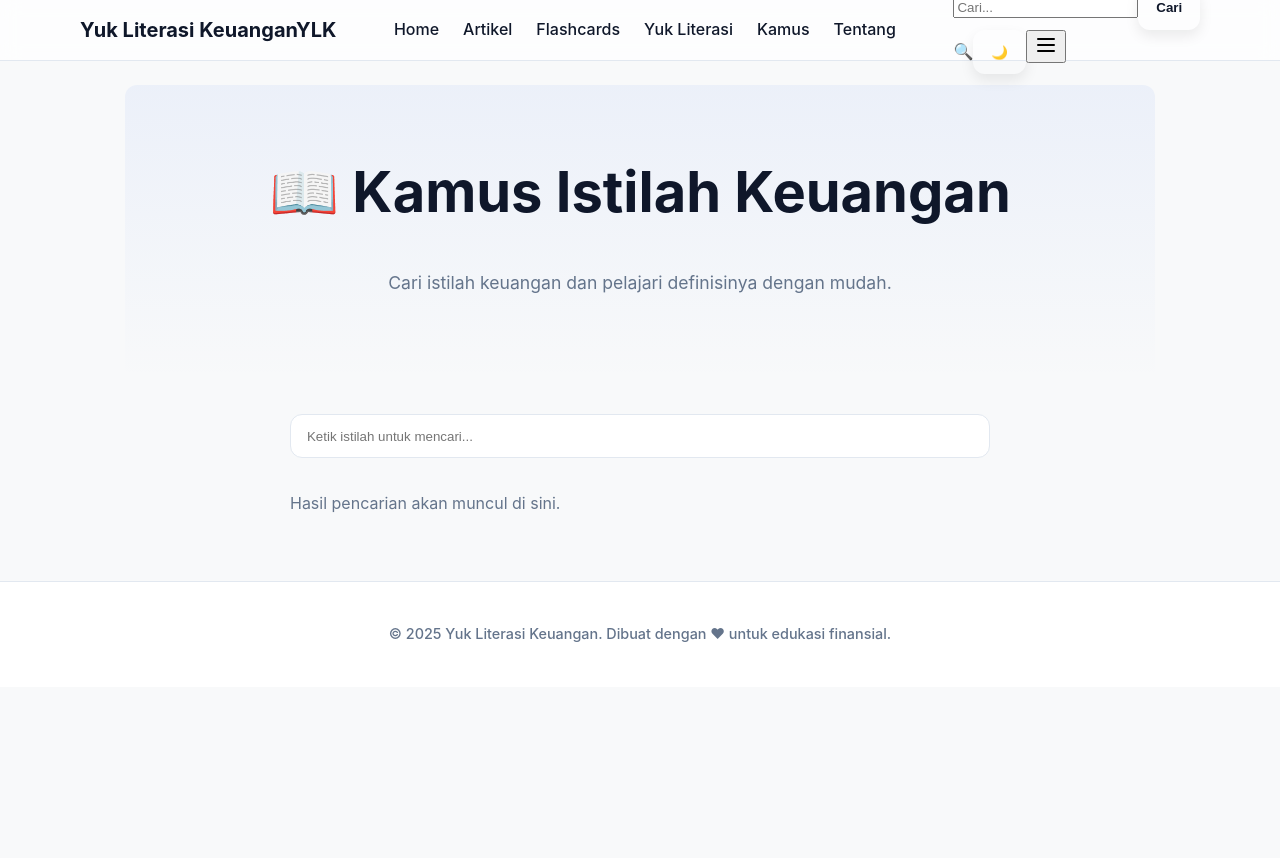
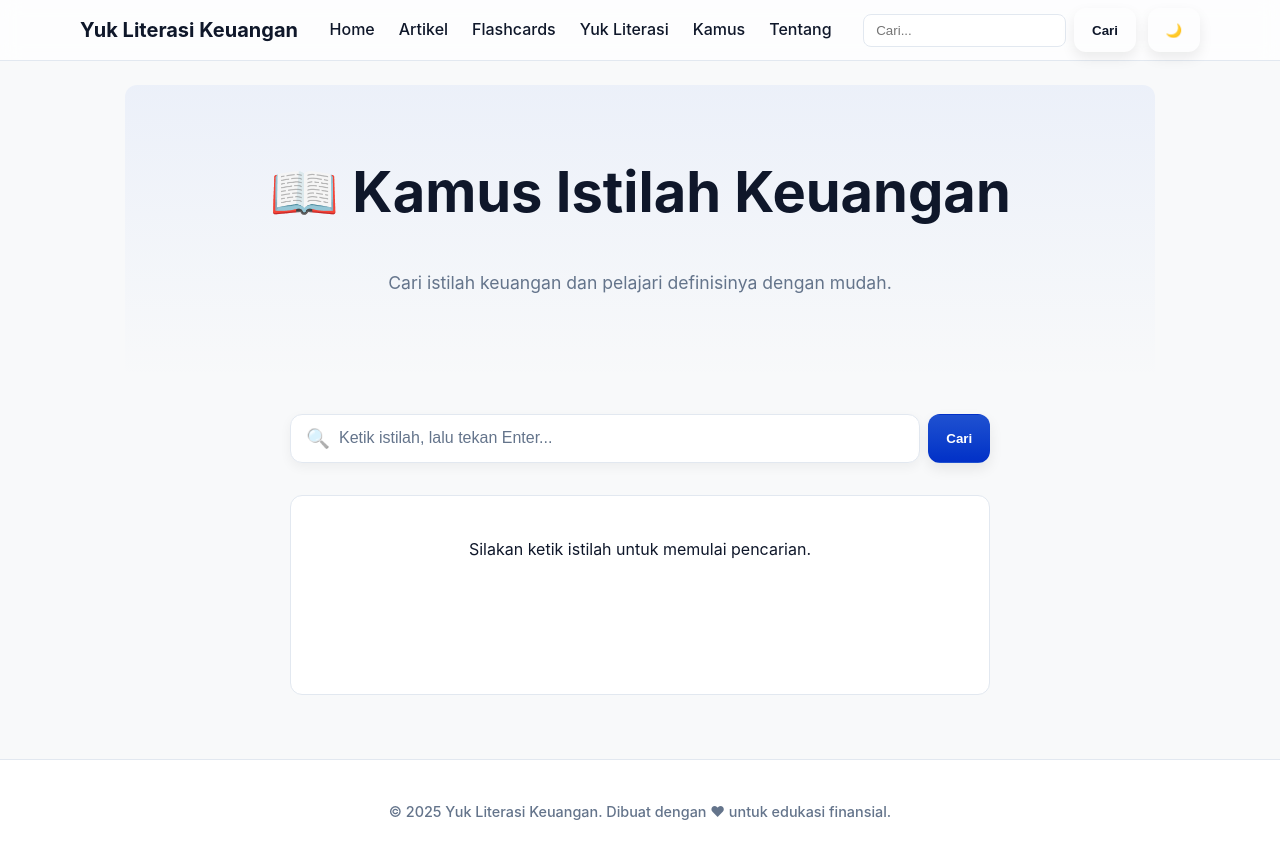
Before and after one commit to ahmdkenz/project-website-article, a Next.js app: page /dictionary in a window 1280 px wide. Shown: the top 858 px of the page. Before the commit the page ends 800 px from the top, so only its background shows below. Built offline with nearby package versions, Linux system fonts and the light colour scheme.

Commit message:
update dictionary style logic

```diff
--- a/components/DictionaryList.js
+++ b/components/DictionaryList.js
@@ -1,72 +1,80 @@
 "use client";
 
-import { useState, useMemo } from "react";
-import { useMode } from "@/context/ModeContext";
+import { useState, useMemo } from 'react';
 
-const norm = (s) => (s || "").toLowerCase().trim();
+// Fungsi bantuan untuk normalisasi teks
+const norm = (s) => (s || "").toString().toLowerCase().trim();
 
-export default function DictionaryList({ allTerms = [] }) {
-  const [q, setQ] = useState("");
-  const { mode } = useMode(); // ✅ ambil mode (friendly/moderate)
+export default function DictionaryList({ allTerms }) {
+  // [DIUBAH] State untuk input yang sedang diketik
+  const [inputValue, setInputValue] = useState('');
 
-  const results = useMemo(() => {
-    const nQ = norm(q);
-    if (!nQ) return [];
-    return allTerms.filter((t) => {
-      const hay = `${t.term} ${t.definitionFriendly || ""} ${t.definitionModerate || ""}`;
-      return hay.toLowerCase().includes(nQ);
+  // [BARU] State untuk query yang sudah disubmit (setelah tekan Enter/klik)
+  const [submittedQuery, setSubmittedQuery] = useState('');
+
+  // [DIUBAH] Logika filter sekarang bergantung pada `submittedQuery`
+  const filteredTerms = useMemo(() => {
+    const normalizedQuery = norm(submittedQuery);
+    if (!normalizedQuery) {
+      return []; // Jika belum ada yang dicari, jangan tampilkan apa-apa
+    }
+
+    return allTerms.filter(term => {
+      const termText = norm(term.term);
+      const definitionText = norm(term.definitionFriendly || term.definitionModerate);
+      return termText.includes(normalizedQuery) || definitionText.includes(normalizedQuery);
     });
-  }, [q, allTerms]);
+  }, [allTerms, submittedQuery]);
+
+  // [BARU] Fungsi untuk menangani submit pencarian
+  const handleSearch = (e) => {
+    e.preventDefault(); // Mencegah halaman reload
+    setSubmittedQuery(inputValue); // Set query yang akan dicari
+  };
 
   return (
-    <section>
-      {/* Kolom Search */}
+    <>
+      {/* [DIUBAH] Input sekarang dibungkus dengan <form> */}
+      <section className="search-area">
+        <form className="search-wrapper" onSubmit={handleSearch} style={{ display: 'flex', gap: '0.5rem' }}>
           <input
-        type="search"
-        id="searchInput"
-        placeholder="Ketik istilah untuk mencari..."
-        value={q}
-        onChange={(e) => setQ(e.target.value)}
-        style={{
-          width: "100%",
-          padding: "0.85rem 1rem",
-          borderRadius: "12px",
-          border: "1px solid var(--border-color)",
-          background: "var(--surface-color)",
-          color: "var(--text-color)",
-          outline: "none",
-          marginBottom: "1rem",
-        }}
+            type="text"
+            value={inputValue}
+            onChange={(e) => setInputValue(e.target.value)}
+            placeholder="Ketik istilah, lalu tekan Enter..."
+            aria-label="Cari Istilah"
+            style={{ flexGrow: 1 }} // Agar input mengisi ruang
           />
+          <button type="submit" className="btn btn-primary">
+            Cari
+          </button>
+        </form>
+      </section>
 
-      {/* Hasil Pencarian */}
-      <div id="searchResult" className="search-result">
-        {q && results.length === 0 ? (
-          <p className="muted">Tidak ada hasil untuk &quot;{q}&quot;</p>
-        ) : !q ? (
-          <p className="muted">Hasil pencarian akan muncul di sini.</p>
-        ) : (
-          results.map((item) => (
-            <div
-              key={item.term}
-              className="search-item"
-              style={{
-                borderBottom: "1px solid var(--border-color)",
-                padding: "0.75rem 0",
-                cursor: "pointer",
-              }}
-              onClick={() => alert(`Kamu klik: ${item.term}`)} // ✅ bisa diganti dengan navigasi detail
-            >
-              <h4 style={{ marginBottom: ".35rem" }}>{item.term}</h4>
-              <p className="muted" style={{ lineHeight: 1.6 }}>
-                {mode === "moderate"
-                  ? item.definitionModerate
-                  : item.definitionFriendly}
-              </p>
-            </div>
+      {/* [DIUBAH] Tampilan hasil disesuaikan dengan logika baru */}
+      <section className="dictionary-results" style={{ marginTop: '2rem' }}>
+        <div className="terms-container">
+          {/* Kondisi saat halaman baru dibuka */}
+          {!submittedQuery && (
+            <p style={{ textAlign: 'center' }}>Silakan ketik istilah untuk memulai pencarian.</p>
+          )}
+
+          {/* Kondisi saat sudah mencari tapi tidak ada hasil */}
+          {submittedQuery && filteredTerms.length === 0 && (
+            <p style={{ textAlign: 'center' }}>Istilah "{submittedQuery}" tidak ditemukan.</p>
+          )}
+
+          {/* Kondisi saat hasil ditemukan */}
+          {filteredTerms.length > 0 && (
+            filteredTerms.map((term, index) => (
+              <article key={term.id || index} className="term-card">
+                <h3>{term.term}</h3>
+                <p className="muted">{term.definitionFriendly || term.definitionModerate}</p>
+              </article>
             ))
           )}
         </div>
       </section>
+    </>
   );
 }
--- a/styles/globals.css
+++ b/styles/globals.css
@@ -128,6 +128,106 @@ html.dark .navbar {
   transform: scaleX(1);
   transform-origin: bottom left;
 }
+/* Tambahkan ini di file globals.css Anda */
+
+/* === PENYESUAIAN HEADER RESPONSIF === */
+
+/* Default (Mobile-First) */
+.navbar .logo-desktop,
+.navbar nav,
+.navbar .search-form-desktop {
+  display: none; /* Sembunyikan navigasi, logo panjang, dan form desktop di mobile */
+}
+
+.navbar .logo-mobile,
+.navbar .search-icon-mobile,
+.navbar .menu-toggle {
+  display: block; /* Tampilkan logo pendek, ikon search, dan tombol hamburger di mobile */
+}
+
+.header-actions {
+  display: flex;
+  align-items: center;
+  gap: 0.75rem;
+}
+
+.menu-toggle {
+  background: none;
+  border: none;
+  cursor: pointer;
+  padding: 0.25rem;
+  color: var(--text-color);
+  z-index: 1001; /* Pastikan di atas menu */
+}
+
+.search-icon-mobile {
+  color: var(--text-color);
+  font-size: 1.5rem;
+  text-decoration: none;
+}
+
+/* Tampilan Menu Mobile Saat Terbuka */
+.navbar nav.nav-open {
+  display: flex;
+  flex-direction: column;
+  position: absolute;
+  top: 60px; /* Sesuaikan dengan tinggi header Anda */
+  left: 0;
+  width: 100%;
+  background-color: var(--surface-color);
+  padding: 1rem;
+  border-bottom: 1px solid var(--border-color);
+  box-shadow: 0 4px 12px rgba(0,0,0,0.1);
+  gap: 1rem;
+}
+
+.navbar nav.nav-open a {
+  padding: 0.5rem;
+  border-radius: 6px;
+}
+.navbar nav.nav-open a:hover {
+  background-color: var(--bg-color);
+}
+
+
+/* Tampilan untuk Desktop (Layar 992px atau lebih lebar) */
+@media (min-width: 992px) {
+  .navbar .logo-desktop,
+  .navbar nav,
+  .navbar .search-form-desktop {
+    display: flex; /* Tampilkan kembali semua elemen desktop */
+    align-items: center;
+  }
+
+  .navbar .logo-mobile,
+  .navbar .search-icon-mobile,
+  .navbar .menu-toggle {
+    display: none; /* Sembunyikan semua elemen khusus mobile */
+  }
+
+  /* Mengembalikan gaya navigasi ke mode normal */
+  .navbar nav {
+    position: static;
+    flex-direction: row;
+    background: none;
+    padding: 0;
+    border: none;
+    box-shadow: none;
+    gap: 1.5rem; /* Jarak antar link di desktop */
+  }
+
+  .search-form-desktop {
+    gap: 0.5rem;
+  }
+
+  .search-form-desktop input {
+    padding: .5rem .75rem;
+    border: 1px solid var(--border-color);
+    border-radius: 8px;
+    background-color: var(--surface-color);
+    color: var(--text-color);
+  }
+}
 #darkModeToggle {
   background: none;
   border: none;
@@ -145,6 +245,21 @@ html.dark .navbar {
 #darkModeToggle:focus-visible {
   outline: 3px solid var(--ring-color);
   outline-offset: 2px;
+}
+
+/* === [BARU] PENYESUAIAN LOGO & SEARCH RESPONSIVE === */
+
+/* LOGO RESPONSIVE (Metode Ganti Ikon) */
+.logo-mobile {
+  display: none; /* Sembunyikan logo mobile di desktop */
+}
+
+/* SEARCH BAR RESPONSIVE */
+.search-bar-global {
+  display: flex; /* Tampilkan search bar penuh di desktop */
+}
+.search-toggle-mobile {
+  display: none; /* Sembunyikan ikon search di desktop */
 }
 
 /* === FOOTER === */
@@ -429,10 +544,31 @@ html.dark .homepage-articles .articles-list article:hover {
   .btn, .btn-primary, .btn-ghost, .btn-outline { width: 100%; }
 }
 
-/* Sembunyikan navigasi desktop di mobile/tablet */
+/* Sembunyikan navigasi desktop di mobile/tablet DAN ATUR LOGO/SEARCH BAR */
 @media (max-width: 768px) {
   .navbar nav {
     display: none;
+  }
+
+  /* [BARU] Aturan untuk logo responsif */
+  .logo-desktop {
+    display: none; /* Sembunyikan logo versi desktop */
+  }
+  .logo-mobile {
+    display: inline-block; /* Tampilkan logo versi mobile */
+  }
+
+  /* [BARU] Aturan untuk search bar responsif */
+  .search-bar-global {
+    display: none; /* Sembunyikan search bar penuh */
+  }
+  .search-toggle-mobile {
+    display: inline-flex; /* Tampilkan ikon search */
+    background: none;
+    border: none;
+    font-size: 1.5rem;
+    cursor: pointer;
+    color: var(--text-color);
   }
 }
 
@@ -462,3 +598,50 @@ html.dark .homepage-articles .articles-list article:hover {
     font-size: 56px;
   }
 }
+/* Tambahkan ini di globals.css Anda */
+
+/* Kotak utama untuk hasil pencarian */
+.search-result {
+  background-color: var(--surface-color);
+  border: 1px solid var(--border-color);
+  border-radius: 12px;
+  padding: 1.5rem;
+  min-height: 100px; /* Memberi tinggi minimal agar tidak aneh saat kosong */
+  display: flex;
+  flex-direction: column;
+}
+
+/* Setiap item hasil pencarian di dalamnya */
+.search-item {
+  padding: 1rem 0;
+  border-bottom: 1px solid var(--border-color);
+  transition: background-color 0.2s ease;
+  cursor: pointer;
+  margin: 0 -1.5rem; /* Trik agar border bisa full-width */
+  padding: 1rem 1.5rem;
+}
+
+.search-item:hover {
+  background-color: color-mix(in oklab, var(--surface-color), #888 6%);
+}
+html.dark .search-item:hover {
+   background-color: color-mix(in oklab, var(--surface-color), #fff 6%);
+}
+
+/* Menghilangkan garis bawah pada item terakhir */
+/* Kotak untuk hasil pencarian Kamus */
+.dictionary-results .terms-container {
+  background-color: var(--surface-color);
+  border: 1px solid var(--border-color);
+  border-radius: 12px;
+  padding: 1.5rem;
+  min-height: 150px; /* Memberi ruang untuk pesan awal seperti "Silakan cari..." */
+
+  /* Menambahkan transisi agar muncul/hilangnya hasil lebih halus */
+  transition: all 0.2s ease-in-out;
+}
+
+/* Penataan untuk pesan di dalam kotak (mis. "Istilah tidak ditemukan") */
+.dictionary-results .terms-container p {
+  margin-top: 1rem;
+}
```
Also changed, not shown: components/ArticleList.js (+9 -30 lines), WhatsApp Image 2025-09-09 at 17.07.35_edaa39fb.jpg (added), WhatsApp Image 2025-09-09 at 17.07.35_fa590801.jpg (added). Lines whose indentation alone changed are shown as unchanged.
